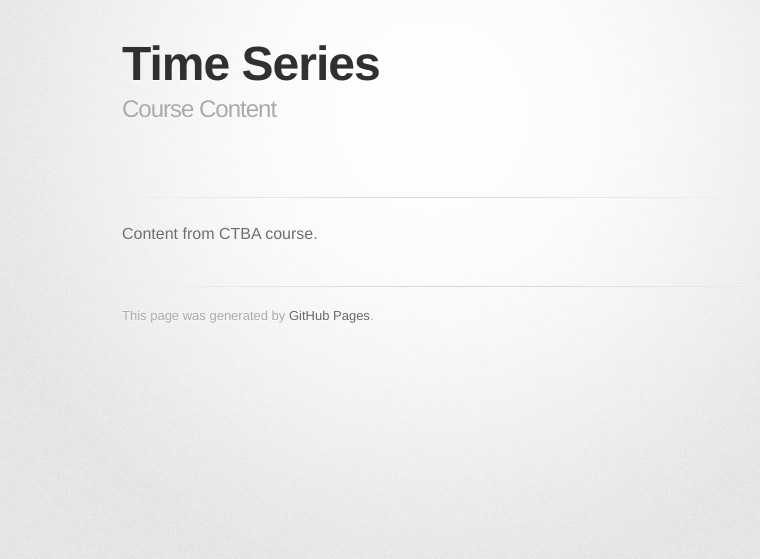
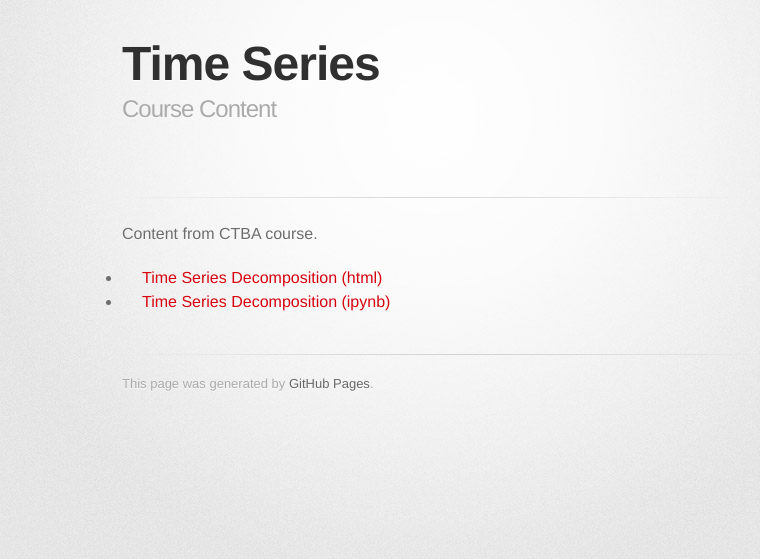
Before and after one commit to jamesjboyd16/jamesjboyd16.github.io, a Jekyll site: the page built from timeseries/index.md, in a window 1280 px wide. Shown: the top 559 px of the page, without its empty margins (208-968 px from the left). Built offline with Jekyll 4.4.1, drawn with Linux system fonts in a browser that asks for light colours; some web fonts are replaced; our own code applies the rules of GitHub Pages for plain Markdown files.

Commit message:
Update index.md

```diff
--- a/timeseries/index.md
+++ b/timeseries/index.md
@@ -4,3 +4,5 @@ description: Course Content
 ---
 
 Content from CTBA course.
+- [Time Series Decomposition (html)](TimeSeriesDecomposition.html)
+- [Time Series Decomposition (ipynb)](TimeSeriesDecomposition.ipynb)
```
